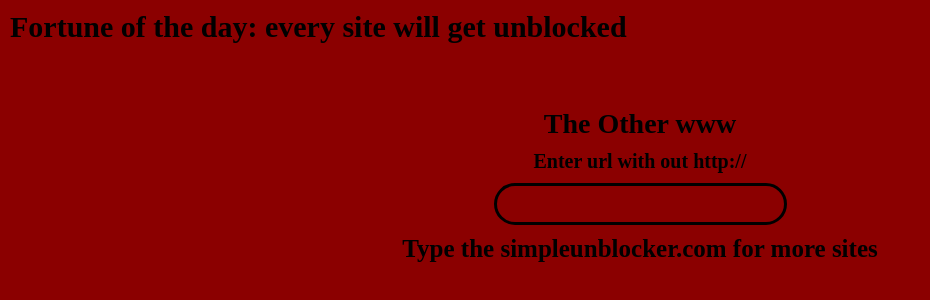
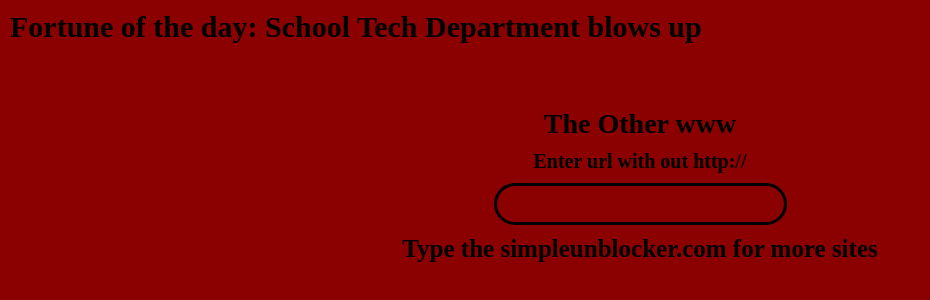
Before and after one commit to zpucci/The-other-web, a plain HTML site: page index.html in a window 1280 px wide. Shown: the whole page, without its empty margins (0-930 px from the left). Drawn offline with Linux system fonts and the light colour scheme.

Commit message:
Update index.html

```diff
--- a/index.html
+++ b/index.html
@@ -69,7 +69,7 @@
     <span>
         <link rel="icon" href="kix-favicon7.ico" type="image/icon type">
         <div id="content">
-            <h3>Fortune of the day: every site will get unblocked</h3>
+            <h3>Fortune of the day: School Tech Department blows up</h3>
             <p>The Other www</p>
             <h1>Enter url with out http://</h1>
 
```
